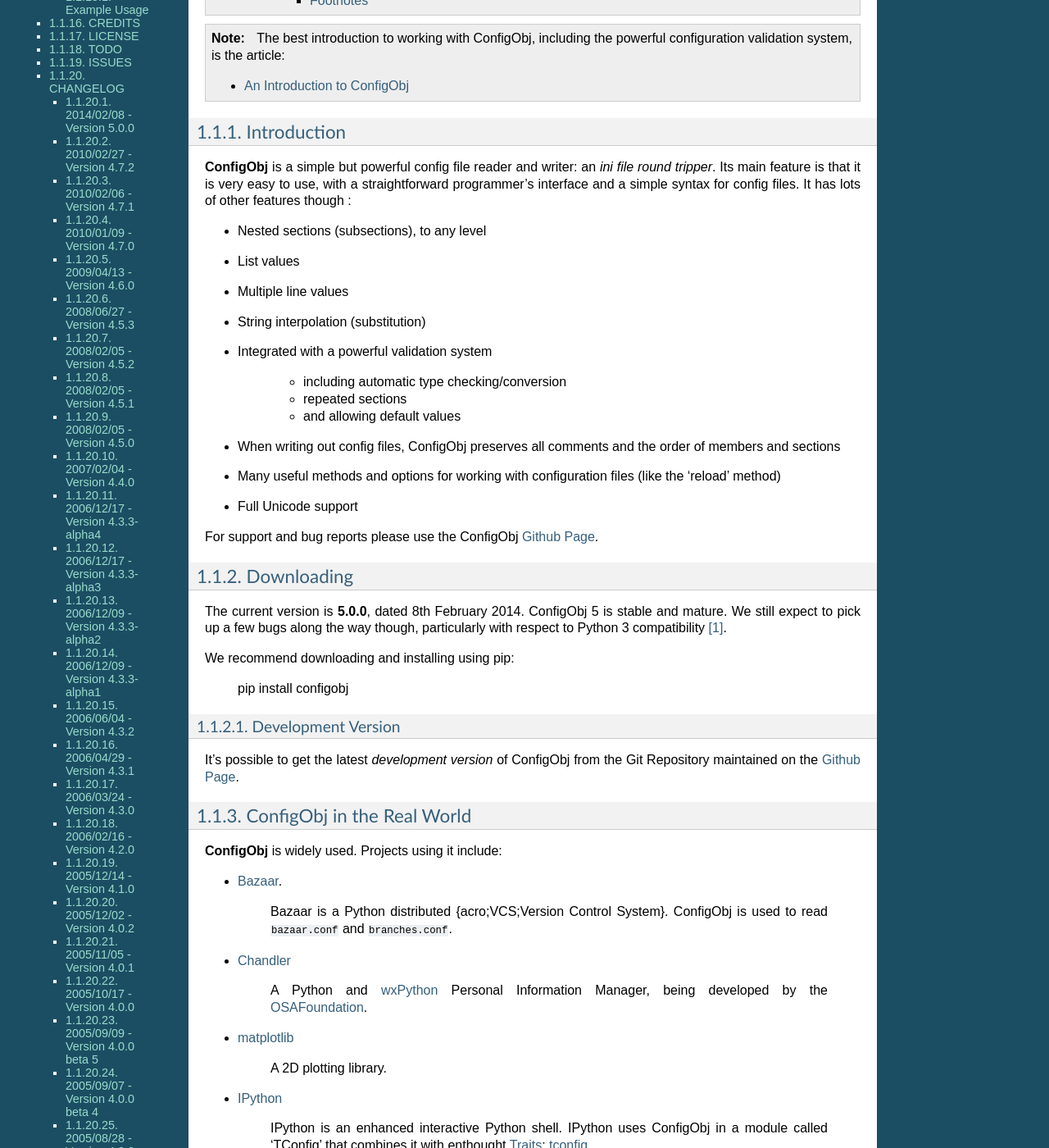
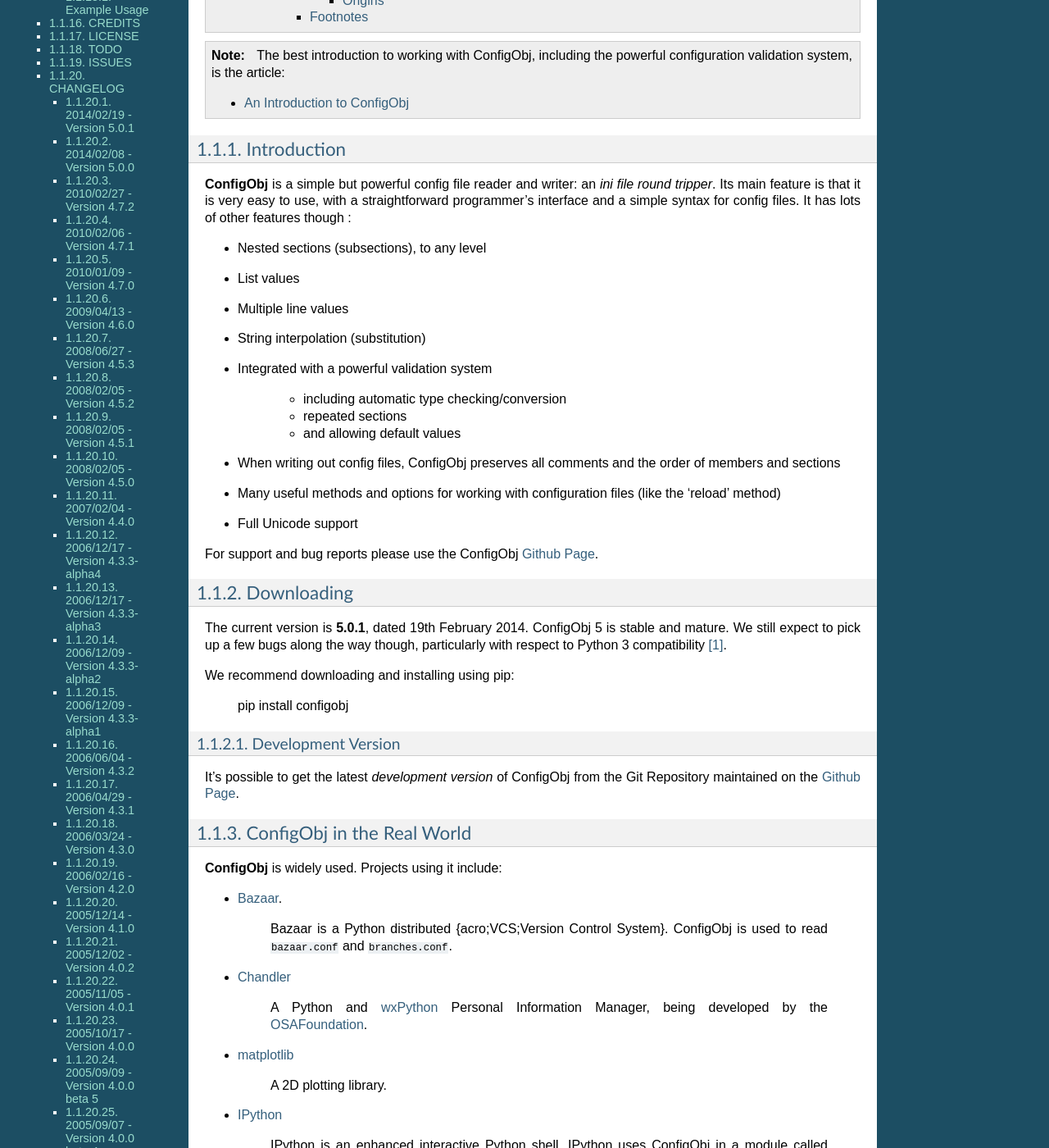
Before and after one commit to DiffSK/configobj, a Sphinx documentation site: the page built from docs/configobj.rst, in a window 1280 px wide and 1400 px high, scrolled down 2374 px. Shown: the whole window at 82% size. Built offline with Sphinx 7.4.7, drawn with Linux system fonts in a browser that asks for light colours; some of the changed text lies outside the part shown.

Commit message:
fixes #22

```diff
--- a/docs/conf.py
+++ b/docs/conf.py
@@ -53,9 +53,9 @@
 # built documents.
 #
 # The short X.Y version.
-version = '5.0.0'
+version = '5.0.1'
 # The full version, including alpha/beta/rc tags.
-release = '5.0.0'
+release = '5.0.1'
 
 # The language for content autogenerated by Sphinx. Refer to documentation
 # for a list of supported languages.
--- a/docs/configobj.rst
+++ b/docs/configobj.rst
@@ -8,7 +8,7 @@
 ----------------------------------------
 
 :Authors: Michael Foord, Nicola Larosa, Rob Dennis, Eli Courtwright
-:Version: ConfigObj 5.0.0
+:Version: ConfigObj 5.0.1
 :Date: 2014/02/08
 :PyPI Entry: `ConfigObj on PyPI <http://pypi.python.org/pypi/configobj/>`_
 :Homepage: `Github Page`_
@@ -64,7 +64,7 @@
 Downloading
 ===========
 
-The current version is **5.0.0**, dated 8th February 2014. ConfigObj 5 is
+The current version is **5.0.1**, dated 19th February 2014. ConfigObj 5 is
 stable and mature. We still expect to pick up a few bugs along the way though, particularly with respect to Python 3 compatibility [#]_.
 
 We recommend downloading and installing using pip:
@@ -2383,6 +2383,14 @@
 This is an abbreviated changelog showing the major releases up to version 4.
 From version 4 it lists all releases and changes.
 
+2014/02/19 - Version 5.0.1
+--------------------------
+* BUGFIX: Fixed regression on python 2.x where passing an ``encoding`` parameter did
+  not convert a bytestring config file (which is the most common) to unicode. Added
+  unit tests for this and related cases
+* BUGFIX: A particular error message would fail to display with a type error on python 2.6
+  only
+
 2014/02/08 - Version 5.0.0
 --------------------------
 * Python 3 single-source compatibility at the cost of a more restrictive set of versions: 2.6, 2.7, 3.2, 3.3 (otherwise unchanged)
--- a/setup.py
+++ b/setup.py
@@ -42,6 +42,8 @@
 * The order of keys/sections is preserved
 * Powerful ``unrepr`` mode for storing/retrieving Python data-types
 
+| Release 5.0.1 fixes a regression with unicode conversion not happening
+| in certain cases PY2
 | Release 5.0.0 updates the supported python versions to 2.6, 2.7, 3.2, 3.3
 | and is otherwise unchanged
 | Release 4.7.2 fixes several bugs in 4.7.1
```
